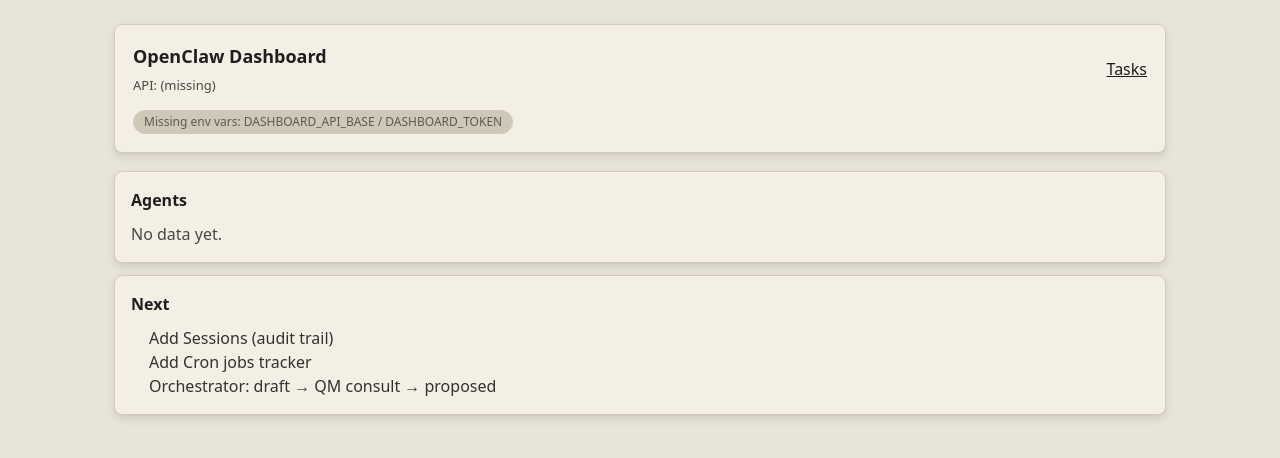
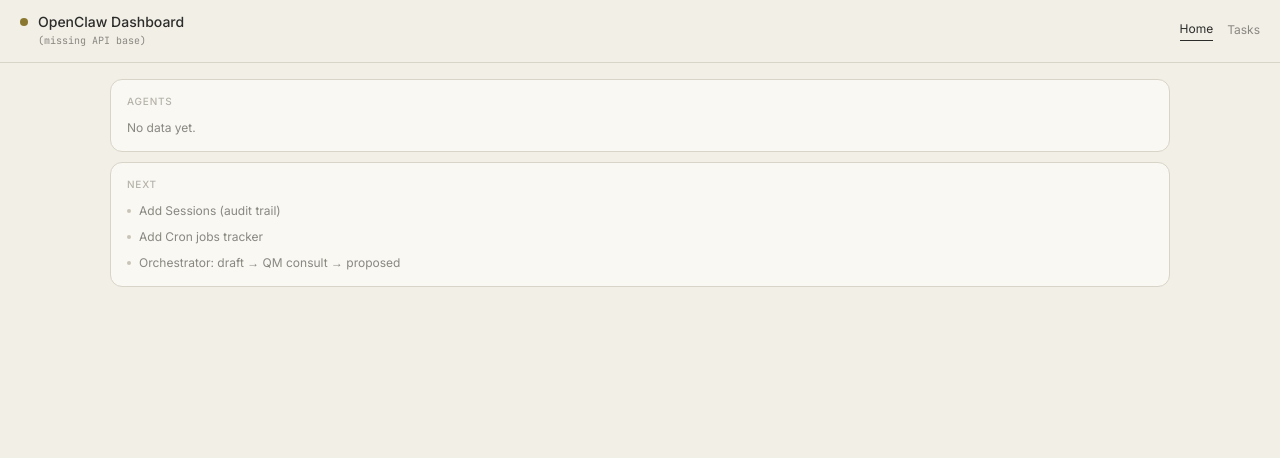
Before and after one commit to bishopmagdamit-glitch/openclaw-dashboard, a Next.js app: page / in a window 1280 px wide. Shown: the top 458 px of the page. Built offline with nearby package versions, Linux system fonts and the light colour scheme.

Commit message:
Implement warm linen UI v2 (topbar, kanban, filters)

```diff
--- a/src/app/globals.css
+++ b/src/app/globals.css
@@ -1,81 +1,301 @@
 @import "tailwindcss";
 
-@custom-variant dark (&:is(.dark *));
+:root {
+  /* global surfaces */
+  --page: #f2efe7;
+  --card: #faf8f3;
+  --border: #d8d4c8;
 
-:root {
-  --background: oklch(0.9195 0.0169 88.0030);
-  --foreground: oklch(0.2350 0 0);
-  --card: oklch(0.9530 0.0156 86.4257);
-  --card-foreground: oklch(0.2350 0 0);
-  --popover: oklch(0.9530 0.0156 86.4257);
-  --popover-foreground: oklch(0.2350 0 0);
-  --primary: oklch(0.3012 0 0);
-  --primary-foreground: oklch(0.9169 0.0175 99.6160);
-  --secondary: oklch(0.8647 0.0201 87.5232);
-  --secondary-foreground: oklch(0.3012 0 0);
-  --muted: oklch(0.8340 0.0232 87.1630);
-  --muted-foreground: oklch(0.4688 0.0136 84.5932);
-  --accent: oklch(0.9169 0.0175 99.6160);
-  --accent-foreground: oklch(0.3012 0 0);
-  --destructive: oklch(0.5771 0.2152 27.3250);
-  --destructive-foreground: oklch(1.0000 0 0);
-  --border: oklch(0.8434 0.0231 87.1621);
-  --input: oklch(0.8434 0.0231 87.1621);
-  --ring: oklch(0.3012 0 0);
-  --sidebar: oklch(0.8985 0.0199 87.5195);
-  --sidebar-foreground: oklch(0.2350 0 0);
-  --sidebar-primary: oklch(0.3012 0 0);
-  --sidebar-primary-foreground: oklch(0.9169 0.0175 99.6160);
-  --sidebar-accent: oklch(0.9169 0.0175 99.6160);
-  --sidebar-accent-foreground: oklch(0.3012 0 0);
-  --sidebar-border: oklch(0.8434 0.0231 87.1621);
-  --sidebar-ring: oklch(0.3012 0 0);
-  --radius: 0.5rem;
-  --shadow-sm: 0px 4px 10px 0px hsl(0 0% 0% / 0.10), 0px 1px 2px -1px hsl(0 0% 0% / 0.10);
-  --shadow: 0px 4px 10px 0px hsl(0 0% 0% / 0.10), 0px 1px 2px -1px hsl(0 0% 0% / 0.10);
+  /* ink */
+  --ink: #2c2c2a;
+  --muted: #888780;
+  --hint: #b4b2a9;
+
+  /* gold (only action + logo dot) */
+  --gold: #8a7830;
+  --gold-border: #b5a048;
+  --gold-ink: #fff8e0;
+
+  /* radii */
+  --r-section: 12px;
+  --r-task: 10px;
+  --r-pill: 999px;
+  --r-chip: 4px;
+  --r-btn: 6px;
+
+  /* type */
+  --fs-app: 14px;
+  --fs-nav: 12px;
+  --fs-label: 10px;
+  --fs-title: 13px;
+  --fs-desc: 11px;
+  --fs-meta: 10px;
+  --fs-pill: 11px;
+
+  --tracking-label: 0.08em;
+  --tracking-filter: 0.07em;
 }
 
 body {
-  background: var(--background);
-  color: var(--foreground);
+  background: var(--page);
+  color: var(--ink);
+  font-family: var(--font-sans), system-ui, -apple-system, Segoe UI, Roboto, Helvetica, Arial, sans-serif;
 }
 
 .container {
   max-width: 1100px;
   margin: 0 auto;
-  padding: 24px;
 }
 
-.card {
-  background: var(--card);
-  color: var(--card-foreground);
-  border: 1px solid var(--border);
-  border-radius: var(--radius);
-  box-shadow: var(--shadow-sm);
+/* Topbar */
+.topbar {
+  display: flex;
+  align-items: center;
+  justify-content: space-between;
+  padding: 14px 20px;
+  border-bottom: 0.5px solid var(--border);
 }
 
-.btn {
-  border-radius: calc(var(--radius) - 2px);
-  padding: 8px 12px;
-  border: 1px solid var(--border);
-  background: var(--secondary);
-  color: var(--secondary-foreground);
+.brand {
+  display: flex;
+  align-items: flex-start;
+  gap: 10px;
 }
 
-.btn-primary {
-  background: var(--primary);
-  color: var(--primary-foreground);
-  border-color: color-mix(in oklch, var(--primary) 70%, var(--border));
+.logoDot {
+  width: 8px;
+  height: 8px;
+  border-radius: 999px;
+  background: var(--gold);
+  margin-top: 4px;
+}
+
+.appName {
+  font-size: var(--fs-app);
+  font-weight: 500;
+  color: var(--ink);
+  line-height: 1.2;
+}
+
+.apiUrl {
+  margin-top: 2px;
+  font-size: 10px;
+  font-family: var(--font-mono), ui-monospace, SFMono-Regular, Menlo, Monaco, Consolas, "Liberation Mono", "Courier New", monospace;
+  color: var(--muted);
+}
+
+.nav {
+  display: flex;
+  gap: 14px;
+  align-items: center;
+}
+
+.nav a {
+  font-size: var(--fs-nav);
+  color: var(--muted);
+  text-decoration: none;
+  padding-bottom: 2px;
+}
+
+.nav a[aria-current="page"] {
+  color: var(--ink);
+  border-bottom: 1px solid var(--ink);
+}
+
+/* Cards */
+.sectionCard {
+  background: var(--card);
+  border: 0.5px solid var(--border);
+  border-radius: var(--r-section);
+  padding: 14px 16px;
+}
+
+.sectionLabel {
+  font-size: var(--fs-label);
+  font-weight: 500;
+  text-transform: uppercase;
+  letter-spacing: var(--tracking-label);
+  color: var(--hint);
+  margin-bottom: 10px;
 }
 
 .pill {
   display: inline-flex;
   align-items: center;
+  border-radius: var(--r-pill);
+  padding: 4px 12px;
+  font-size: var(--fs-pill);
+  border: 0.5px solid #d3d1c7;
+  background: #ede9e0;
+  color: #5f5e5a;
+  white-space: nowrap;
+}
+
+/* Tasks page layout */
+.filterBar {
+  padding: 10px 20px;
+  border-bottom: 0.5px solid var(--border);
+}
+
+.filterRow {
+  display: flex;
+  align-items: center;
+  flex-wrap: wrap;
+  gap: 8px;
+}
+
+.filterLabel {
+  font-size: var(--fs-label);
+  font-weight: 500;
+  text-transform: uppercase;
+  letter-spacing: var(--tracking-filter);
+  color: var(--hint);
+  margin-right: 6px;
+}
+
+.filterPill {
+  border-radius: var(--r-pill);
+  padding: 4px 10px;
+  font-size: 11px;
+  border: 0.5px solid #d3d1c7;
+  background: #e8e4da;
+  color: var(--muted);
+}
+
+.filterPillActive {
+  border-radius: var(--r-pill);
+  padding: 4px 10px;
+  font-size: 11px;
+  border: 0.5px solid var(--gold-border);
+  background: #ede8d8;
+  color: #6b5a1a;
+}
+
+.filterDivider {
+  width: 1px;
+  height: 14px;
+  background: #d3d1c7;
+  margin: 0 4px;
+}
+
+.filterAdd {
+  border-radius: var(--r-pill);
+  padding: 4px 10px;
+  font-size: 11px;
+  border: 0.5px dashed #c8c4b8;
+  background: transparent;
+  color: var(--hint);
+}
+
+.board {
+  padding: 16px 20px;
+}
+
+.columns {
+  display: grid;
+  grid-template-columns: repeat(3, minmax(0, 1fr));
+  gap: 12px;
+}
+
+.column {
+  border-radius: 12px;
+  padding: 12px;
+  border: 0.5px solid;
+}
+
+.colHeader {
+  display: flex;
+  justify-content: space-between;
+  align-items: center;
+  margin-bottom: 12px;
+}
+
+.colLabel {
+  font-size: 10px;
+  font-weight: 500;
+  text-transform: uppercase;
+  letter-spacing: 0.08em;
+}
+
+.countPill {
+  border-radius: var(--r-pill);
+  padding: 2px 8px;
+  font-size: 10px;
+  font-weight: 500;
+  border: 0.5px solid;
+}
+
+.cards {
+  display: grid;
+  gap: 8px;
+}
+
+.taskCard {
+  border-radius: var(--r-task);
+  padding: 12px;
+  border: 0.5px solid;
+}
+
+.taskTitle {
+  font-size: var(--fs-title);
+  font-weight: 500;
+  line-height: 1.35;
+  margin-bottom: 4px;
+}
+
+.taskDesc {
+  font-size: var(--fs-desc);
+  font-weight: 400;
+  line-height: 1.5;
+  margin-bottom: 10px;
+}
+
+.chips {
+  display: flex;
+  flex-wrap: wrap;
   gap: 6px;
-  padding: 2px 10px;
-  border-radius: 999px;
-  border: 1px solid var(--border);
-  background: var(--muted);
-  color: var(--muted-foreground);
-  font-size: 12px;
+  margin-bottom: 8px;
 }
+
+.chip {
+  border-radius: var(--r-chip);
+  padding: 2px 8px;
+  font-size: 10px;
+  border: 0.5px solid;
+}
+
+.priority {
+  display: inline-flex;
+  border-radius: var(--r-pill);
+  padding: 2px 8px;
+  font-size: 10px;
+  font-weight: 500;
+  border: 0.5px solid;
+  margin-bottom: 10px;
+}
+
+.footer {
+  display: flex;
+  justify-content: space-between;
+  align-items: center;
+  gap: 8px;
+}
+
+.meta {
+  font-size: var(--fs-meta);
+  font-weight: 400;
+}
+
+.approveBtn {
+  border-radius: var(--r-btn);
+  padding: 3px 10px;
+  font-size: 10px;
+  font-weight: 500;
+  background: var(--gold);
+  border: 0.5px solid var(--gold-border);
+  color: var(--gold-ink);
+}
+
+.approveBtn:hover {
+  background: #a09040;
+}
--- a/src/app/layout.tsx
+++ b/src/app/layout.tsx
@@ -1,19 +1,18 @@
-import type { Metadata } from "next";
-import "./globals.css";
+import type { Metadata } from 'next';
+import { Inter, JetBrains_Mono } from 'next/font/google';
+import './globals.css';
+
+const inter = Inter({ subsets: ['latin'], variable: '--font-sans' });
+const mono = JetBrains_Mono({ subsets: ['latin'], variable: '--font-mono' });
 
 export const metadata: Metadata = {
-  title: "OpenClaw Dashboard",
-  description: "Track OpenClaw agents, sessions, and jobs.",
+  title: 'OpenClaw Dashboard',
 };
 
-export default function RootLayout({
-  children,
-}: Readonly<{
-  children: React.ReactNode;
-}>) {
+export default function RootLayout({ children }: { children: React.ReactNode }) {
   return (
-    <html lang="en" className="h-full antialiased">
-      <body className="min-h-full flex flex-col">{children}</body>
+    <html lang="en" className={`${inter.variable} ${mono.variable}`}>
+      <body>{children}</body>
     </html>
   );
 }
--- a/src/app/page.tsx
+++ b/src/app/page.tsx
@@ -1,4 +1,6 @@
 export const dynamic = 'force-dynamic';
+
+import { Topbar } from '../components/Topbar';
 
 type AgentsResp = { agents: string[] };
 
@@ -17,51 +19,50 @@ async function getAgents(): Promise<AgentsResp | null> {
 }
 
 export default async function Home() {
-  const base = process.env.DASHBOARD_API_BASE;
-  const token = process.env.DASHBOARD_TOKEN;
-
   const data = await getAgents();
 
   return (
-    <main className="container">
-      <div className="card" style={{ padding: 18 }}>
-        <div style={{ display: 'flex', justifyContent: 'space-between', gap: 16, flexWrap: 'wrap' }}>
-          <div>
-            <div style={{ fontSize: 18, fontWeight: 700 }}>OpenClaw Dashboard</div>
-            <div style={{ marginTop: 6, fontSize: 13, opacity: 0.8 }}>API: {base || '(missing)'}</div>
-          </div>
-          <div style={{ display: 'flex', gap: 10, alignItems: 'center' }}>
-            <a href="/tasks" style={{ textDecoration: 'underline' }}>Tasks</a>
-          </div>
-        </div>
+    <main>
+      <Topbar active="home" />
+      <div className="container" style={{ padding: '16px 20px' }}>
+        <div style={{ display: 'grid', gap: 10 }}>
+          <section className="sectionCard">
+            <div className="sectionLabel">Agents</div>
+            <div style={{ display: 'flex', gap: 8, flexWrap: 'wrap' }}>
+              {(data?.agents || []).map((a) => (
+                <span key={a} className="pill">
+                  {a}
+                </span>
+              ))}
+              {(data?.agents || []).length === 0 ? (
+                <span style={{ color: 'var(--muted)', fontSize: 12 }}>No data yet.</span>
+              ) : null}
+            </div>
+          </section>
 
-        {!base || !token ? (
-          <div style={{ marginTop: 14 }} className="pill">
-            Missing env vars: DASHBOARD_API_BASE / DASHBOARD_TOKEN
-          </div>
-        ) : null}
-      </div>
-
-      <div style={{ marginTop: 18, display: 'grid', gap: 12 }}>
-        <div className="card" style={{ padding: 16 }}>
-          <div style={{ fontWeight: 700 }}>Agents</div>
-          <div style={{ marginTop: 10, display: 'flex', gap: 10, flexWrap: 'wrap' }}>
-            {(data?.agents || []).map((a) => (
-              <span key={a} className="pill">{a}</span>
-            ))}
-            {(data?.agents || []).length === 0 ? (
-              <span style={{ opacity: 0.8 }}>No data yet.</span>
-            ) : null}
-          </div>
-        </div>
-
-        <div className="card" style={{ padding: 16 }}>
-          <div style={{ fontWeight: 700 }}>Next</div>
-          <ul style={{ marginTop: 10, paddingLeft: 18, opacity: 0.9 }}>
-            <li>Add Sessions (audit trail)</li>
-            <li>Add Cron jobs tracker</li>
-            <li>Orchestrator: draft → QM consult → proposed</li>
-          </ul>
+          <section className="sectionCard">
+            <div className="sectionLabel">Next</div>
+            <div style={{ display: 'grid', gap: 8 }}>
+              {[
+                'Add Sessions (audit trail)',
+                'Add Cron jobs tracker',
+                'Orchestrator: draft → QM consult → proposed',
+              ].map((t) => (
+                <div key={t} style={{ display: 'flex', alignItems: 'center', gap: 8 }}>
+                  <span
+                    style={{
+                      width: 4,
+                      height: 4,
+                      borderRadius: 999,
+                      background: '#c8c4b8',
+                      display: 'inline-block',
+                    }}
+                  />
+                  <span style={{ fontSize: 12, color: 'var(--muted)' }}>{t}</span>
+                </div>
+              ))}
+            </div>
+          </section>
         </div>
       </div>
     </main>
--- a/src/app/tasks/page.tsx
+++ b/src/app/tasks/page.tsx
@@ -1,18 +1,26 @@
 export const dynamic = 'force-dynamic';
+
+import { Topbar } from '../../components/Topbar';
+
+type Meta = {
+  taskTypes: string[];
+  taskDomains: string[];
+  timeSensitivity: string[];
+};
 
 type Task = {
   id: string;
   title: string;
   description: string;
   status: string;
-  priority: string;
+  priority: 'high' | 'medium' | 'low' | string;
   owner: string;
   assignee: string | null;
+  type?: string;
+  domain?: string;
+  timeSensitivity?: string;
   createdAt: string;
   updatedAt: string;
-  approvedAt?: string | null;
-  approvedBy?: string | null;
-  links: string[];
 };
 
 async function apiFetch(path: string, init?: RequestInit) {
@@ -20,22 +28,25 @@ async function apiFetch(path: string, init?: RequestInit) {
   const token = process.env.DASHBOARD_TOKEN;
   if (!base || !token) throw new Error('missing env');
 
-  return fetch(`${base}${path}`,
-    {
+  return fetch(`${base}${path}`, {
     ...init,
     headers: {
       'X-Dashboard-Token': token,
       ...(init?.headers || {}),
     },
     cache: 'no-store',
-    }
-  );
+  });
 }
 
 async function getTasks(): Promise<Task[]> {
   const res = await apiFetch('/tasks');
   const data = await res.json();
   return data.tasks || [];
+}
+
+async function getMeta(): Promise<Meta> {
+  const res = await apiFetch('/meta');
+  return res.json();
 }
 
 async function approveTask(formData: FormData) {
@@ -49,105 +60,181 @@ async function approveTask(formData: FormData) {
   });
 }
 
-function Pill({ children }: { children: React.ReactNode }) {
+function priorityStyle(p: string) {
+  const pri = (p || 'medium').toLowerCase();
+  if (pri === 'high') return { bg: '#fae8e4', ink: '#993c1d', border: '#e0a090' };
+  if (pri === 'low') return { bg: '#f0eee8', ink: '#888780', border: '#d3d1c7' };
+  return { bg: '#ede9e0', ink: '#5f5e5a', border: '#c8c4b8' };
+}
+
+function colTheme(kind: 'draft' | 'proposed' | 'approved') {
+  if (kind === 'proposed') {
+    return {
+      colBg: '#fdf5e4',
+      colBorder: '#e8d49a',
+      label: '#9a6e10',
+      countBg: '#f5e4b0',
+      countInk: '#7a5510',
+      countBorder: '#d4a840',
+      cardBg: '#fffdf5',
+      cardBorder: '#e8d49a',
+      title: '#3d2800',
+      desc: '#a07830',
+      chipBg: '#fdf0c8',
+      chipInk: '#9a6e10',
+      chipBorder: '#e0c060',
+      meta: '#c8a048',
+    };
+  }
+  if (kind === 'approved') {
+    return {
+      colBg: '#e4f0ec',
+      colBorder: '#b8d8ce',
+      label: '#2e7a5e',
+      countBg: '#c0ddd4',
+      countInk: '#1a5e48',
+      countBorder: '#8abfb0',
+      cardBg: '#f4faf8',
+      cardBorder: '#b8d8ce',
+      title: '#0a2e24',
+      desc: '#3a8a6a',
+      chipBg: '#d4ede8',
+      chipInk: '#2a6e54',
+      chipBorder: '#a0ccb8',
+      meta: '#80b8a0',
+    };
+  }
+  return {
+    colBg: '#e8e4da',
+    colBorder: '#d3d1c7',
+    label: '#888780',
+    countBg: '#d3d1c7',
+    countInk: '#5f5e5a',
+    countBorder: '#b4b2a9',
+    cardBg: '#faf8f3',
+    cardBorder: '#d8d4c8',
+    title: '#2c2c2a',
+    desc: '#888780',
+    chipBg: '#ede9e0',
+    chipInk: '#888780',
+    chipBorder: '#d3d1c7',
+    meta: '#b4b2a9',
+  };
+}
+
+function FilterPill({ active, children }: { active?: boolean; children: React.ReactNode }) {
+  return <span className={active ? 'filterPillActive' : 'filterPill'}>{children}</span>;
+}
+
+export default async function TasksPage() {
+  const [tasks, meta] = await Promise.all([getTasks(), getMeta()]);
+
+  // For now: visual-only pills; we’ll wire real filtering with URL params next.
+  const draft = tasks.filter((t) => t.status === 'draft');
+  const proposed = tasks.filter((t) => t.status === 'proposed');
+  const approved = tasks.filter((t) => t.status === 'approved');
+
+  function TaskCard({ t, theme, showApprove }: { t: Task; theme: ReturnType<typeof colTheme>; showApprove?: boolean }) {
+    const pri = priorityStyle(t.priority);
+    const type = t.type || 'project';
+    const domain = t.domain || 'personal';
+    const ts = t.timeSensitivity || 'none';
+
     return (
-    <span
-      style={{
-        fontSize: 12,
-        padding: '2px 8px',
-        borderRadius: 999,
-        background: '#111827',
-        color: '#e5e7eb',
-      }}
-    >
-      {children}
+      <div className="taskCard" style={{ background: theme.cardBg, borderColor: theme.cardBorder }}>
+        <div className="taskTitle" style={{ color: theme.title }}>
+          {t.title}
+        </div>
+        <div className="taskDesc" style={{ color: theme.desc }}>
+          {t.description}
+        </div>
+
+        <div className="chips">
+          <span className="chip" style={{ background: theme.chipBg, color: theme.chipInk, borderColor: theme.chipBorder }}>
+            {type}
           </span>
+          <span className="chip" style={{ background: theme.chipBg, color: theme.chipInk, borderColor: theme.chipBorder }}>
+            {domain}
+          </span>
+          {ts !== 'none' ? (
+            <span className="chip" style={{ background: theme.chipBg, color: theme.chipInk, borderColor: theme.chipBorder }}>
+              ⏱ {ts}
+            </span>
+          ) : null}
+        </div>
+
+        <span className="priority" style={{ background: pri.bg, color: pri.ink, borderColor: pri.border }}>
+          {String(t.priority || 'medium').toLowerCase()}
+        </span>
+
+        <div className="footer">
+          <div className="meta" style={{ color: theme.meta }}>
+            {t.owner}
+            {t.assignee ? ` · → ${t.assignee}` : ''}
+          </div>
+          {showApprove ? (
+            <form action={approveTask}>
+              <input type="hidden" name="id" value={t.id} />
+              <button type="submit" className="approveBtn">Approve</button>
+            </form>
+          ) : (
+            <span />
+          )}
+        </div>
+      </div>
     );
   }
 
-export default async function TasksPage() {
-  const base = process.env.DASHBOARD_API_BASE;
-  const tokenSet = Boolean(process.env.DASHBOARD_TOKEN);
-  const tasks = tokenSet && base ? await getTasks() : [];
-
-  const proposed = tasks.filter((t) => t.status === 'proposed');
-  const draft = tasks.filter((t) => t.status === 'draft');
-  const approved = tasks.filter((t) => t.status === 'approved');
+  function Column({ kind, label, items }: { kind: 'draft' | 'proposed' | 'approved'; label: string; items: Task[] }) {
+    const theme = colTheme(kind);
+    return (
+      <section className="column" style={{ background: theme.colBg, borderColor: theme.colBorder }}>
+        <header className="colHeader">
+          <div className="colLabel" style={{ color: theme.label }}>{label}</div>
+          <div className="countPill" style={{ background: theme.countBg, color: theme.countInk, borderColor: theme.countBorder }}>
+            {items.length}
+          </div>
+        </header>
+        <div className="cards">
+          {items.map((t) => (
+            <TaskCard key={t.id} t={t} theme={theme} showApprove={kind === 'proposed'} />
+          ))}
+        </div>
+      </section>
+    );
+  }
 
   return (
-    <main style={{ padding: 24, fontFamily: 'ui-sans-serif, system-ui' }}>
-      <div style={{ display: 'flex', justifyContent: 'space-between', gap: 16, flexWrap: 'wrap' }}>
-        <div>
-          <h1 style={{ fontSize: 20, fontWeight: 700 }}>Inbox (Tasks)</h1>
-          <p style={{ marginTop: 6, opacity: 0.8 }}>API: {base || '(missing env)'}</p>
+    <main>
+      <Topbar active="tasks" />
+
+      <div className="filterBar">
+        <div className="filterRow">
+          <span className="filterLabel">Filter</span>
+
+          {meta.taskTypes.slice(0, 5).map((t) => (
+            <FilterPill key={t}>{t}</FilterPill>
+          ))}
+          <button className="filterAdd" type="button">+ add type</button>
+
+          <span className="filterDivider" />
+
+          {meta.taskDomains.slice(0, 5).map((d) => (
+            <FilterPill key={d}>{d}</FilterPill>
+          ))}
+          <button className="filterAdd" type="button">+ add domain</button>
         </div>
-        <a href="/" style={{ alignSelf: 'center', textDecoration: 'underline' }}>Home</a>
       </div>
 
-      {!base || !tokenSet ? (
-        <p style={{ marginTop: 16 }}>Missing env vars in Vercel.</p>
-      ) : null}
-
-      <section style={{ marginTop: 20 }}>
-        <h2 style={{ fontSize: 16, fontWeight: 600 }}>Needs your approval</h2>
-        <p style={{ marginTop: 6, opacity: 0.8 }}>
-          Tasks in <Pill>proposed</Pill> state can be approved here.
-        </p>
-
-        {proposed.length === 0 ? (
-          <p style={{ marginTop: 10, opacity: 0.8 }}>No proposed tasks.</p>
-        ) : (
-          <div style={{ marginTop: 10, display: 'grid', gap: 10 }}>
-            {proposed.map((t) => (
-              <div key={t.id} style={{ border: '1px solid #e5e7eb', borderRadius: 10, padding: 12 }}>
-                <div style={{ display: 'flex', justifyContent: 'space-between', gap: 10, flexWrap: 'wrap' }}>
-                  <div>
-                    <div style={{ fontWeight: 600 }}>{t.title}</div>
-                    <div style={{ marginTop: 4, opacity: 0.85 }}>{t.description}</div>
-                    <div style={{ marginTop: 8, display: 'flex', gap: 8, flexWrap: 'wrap' }}>
-                      <Pill>{t.status}</Pill>
-                      <Pill>prio:{t.priority}</Pill>
-                      <Pill>owner:{t.owner}</Pill>
-                    </div>
-                    <div style={{ marginTop: 6, opacity: 0.7, fontSize: 12 }}>
-                      updated: {t.updatedAt}
+      <div className="board">
+        <div className="container">
+          <div className="columns">
+            <Column kind="draft" label="Draft" items={draft} />
+            <Column kind="proposed" label="Proposed" items={proposed} />
+            <Column kind="approved" label="Approved" items={approved} />
           </div>
         </div>
-                  <form action={approveTask}>
-                    <input type="hidden" name="id" value={t.id} />
-                    <button
-                      type="submit"
-                      style={{
-                        background: '#111827',
-                        color: 'white',
-                        padding: '8px 12px',
-                        borderRadius: 8,
-                      }}
-                    >
-                      Approve
-                    </button>
-                  </form>
       </div>
-              </div>
-            ))}
-          </div>
-        )}
-      </section>
-
-      <section style={{ marginTop: 26 }}>
-        <h2 style={{ fontSize: 16, fontWeight: 600 }}>Draft</h2>
-        <p style={{ marginTop: 6, opacity: 0.8 }}>Created by Orchestrator, not ready for approval yet.</p>
-        <pre style={{ marginTop: 10, padding: 12, borderRadius: 8, background: '#0b1020', color: '#e6edf3', overflowX: 'auto', fontSize: 13 }}>
-          {JSON.stringify({ count: draft.length, tasks: draft }, null, 2)}
-        </pre>
-      </section>
-
-      <section style={{ marginTop: 26 }}>
-        <h2 style={{ fontSize: 16, fontWeight: 600 }}>Approved</h2>
-        <pre style={{ marginTop: 10, padding: 12, borderRadius: 8, background: '#0b1020', color: '#e6edf3', overflowX: 'auto', fontSize: 13 }}>
-          {JSON.stringify({ count: approved.length, tasks: approved }, null, 2)}
-        </pre>
-      </section>
     </main>
   );
 }
--- /dev/null
+++ b/src/components/Topbar.tsx
@@ -0,0 +1,25 @@
+import Link from 'next/link';
+
+export function Topbar({ active }: { active: 'home' | 'tasks' }) {
+  const base = process.env.DASHBOARD_API_BASE;
+
+  return (
+    <div className="topbar">
+      <div className="brand">
+        <div className="logoDot" />
+        <div>
+          <div className="appName">OpenClaw Dashboard</div>
+          <div className="apiUrl">{base || '(missing API base)'}</div>
+        </div>
+      </div>
+      <nav className="nav">
+        <Link href="/" aria-current={active === 'home' ? 'page' : undefined}>
+          Home
+        </Link>
+        <Link href="/tasks" aria-current={active === 'tasks' ? 'page' : undefined}>
+          Tasks
+        </Link>
+      </nav>
+    </div>
+  );
+}
```
Lines whose indentation alone changed are shown as unchanged.
